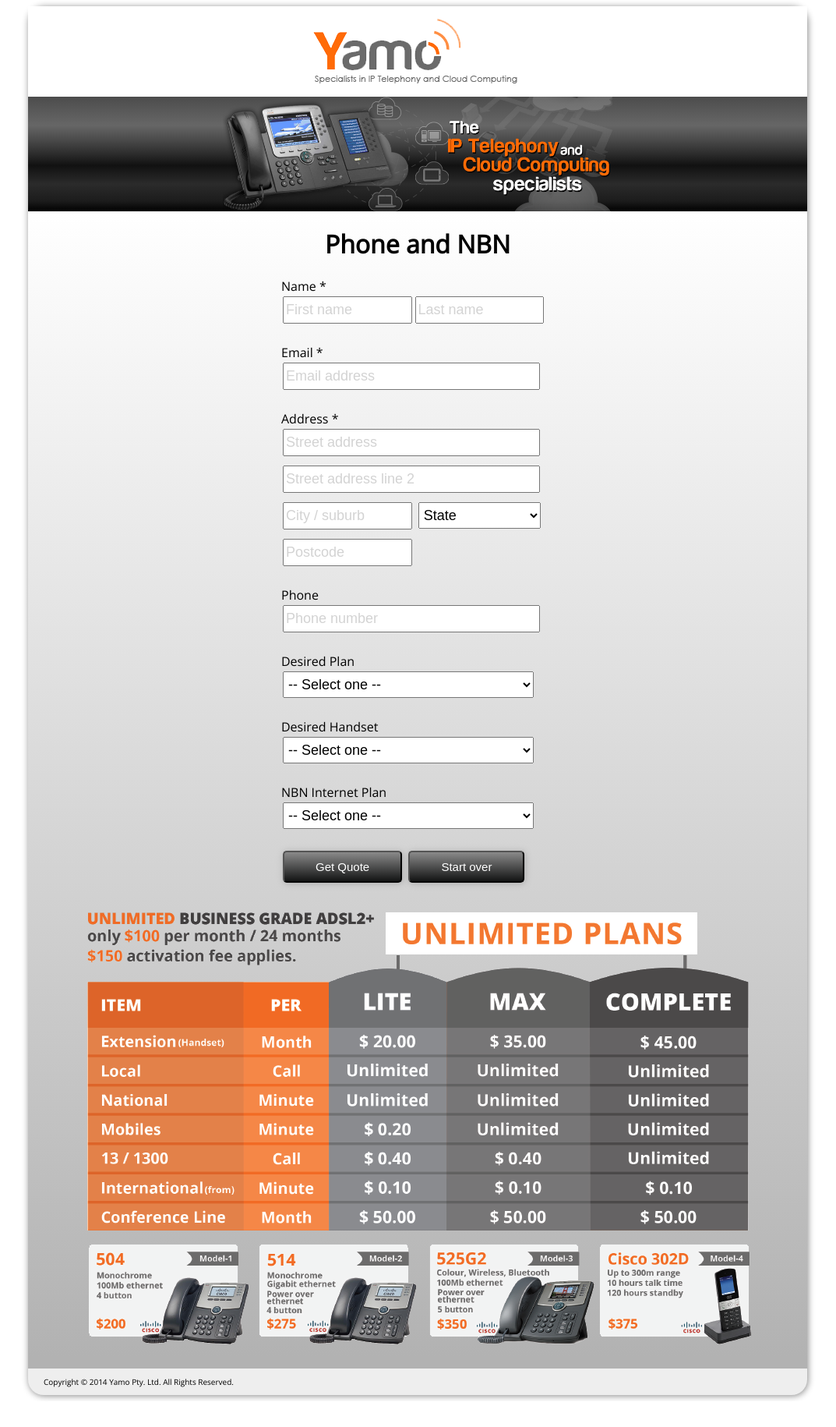
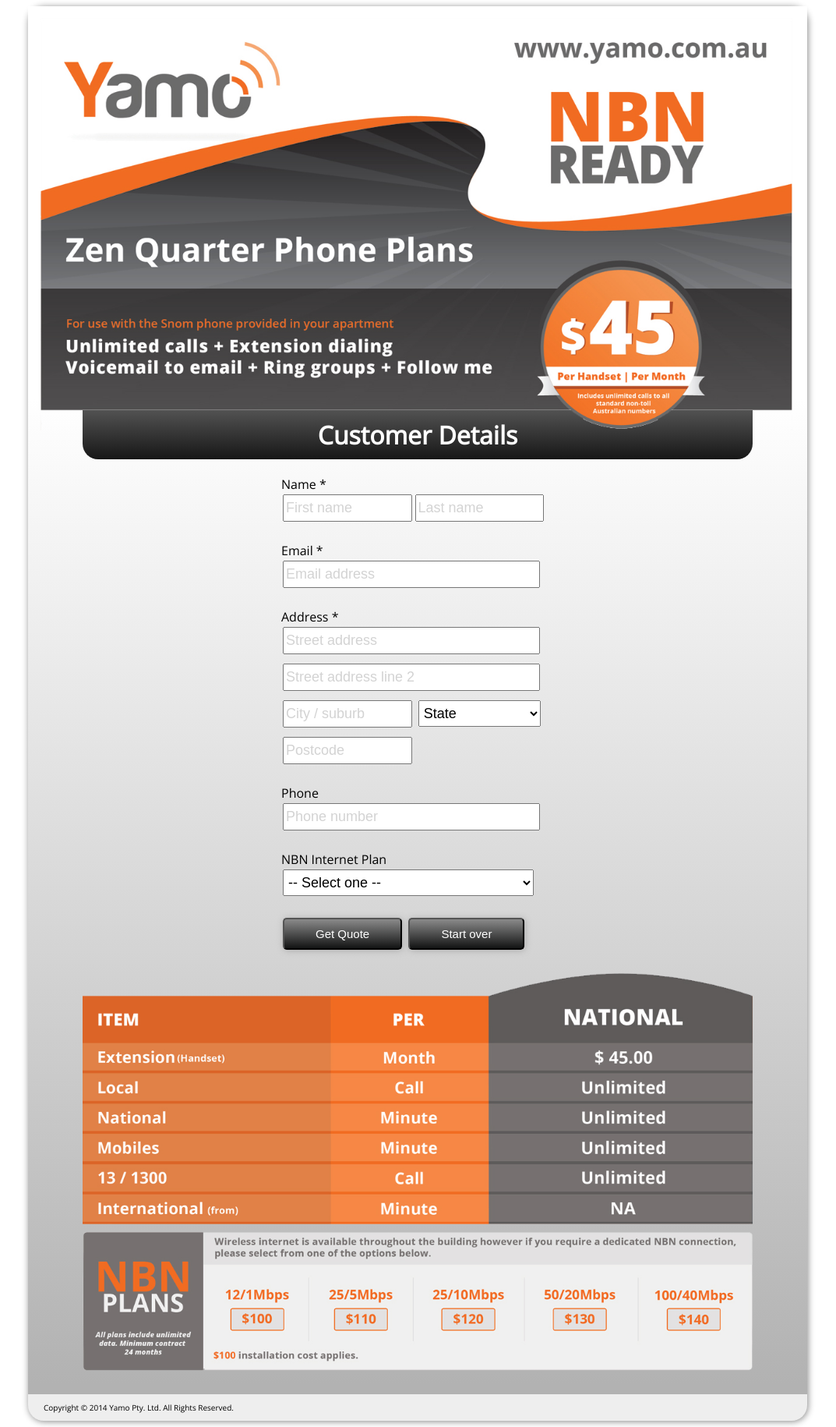
Before and after one commit to Yamo-Au/zenquarter, a PHP site: page / in a window 1280 px wide. Shown: the whole page at 78% size, without its empty margins (104-1177 px from the left). Before the commit the page ends 1795 px from the top, so only its background shows below. Run offline with PHP 8.4, Linux system fonts and the light colour scheme.

Commit message:
Updated products
Product representation changed to match that of Zenquarter brochure.
Altered header.

```diff
--- a/includes/top.php
+++ b/includes/top.php
@@ -1,6 +1,10 @@
-<div class="header">
+<!--<div class="header">
    <img class="logo" alt="Yamo logo" src="images/logo.png" />
 </div>
 <div class="banner-area">
    <img class="banner" src="images/banner.png" />
+</div>-->
+
+<div class="header">
+   <img class="head-image" alt="Yamo logo" src="images/header.png" />
 </div>
--- a/index.php
+++ b/index.php
@@ -9,7 +9,7 @@
          <?php include_once('includes/top.php'); ?>
          <div class="content">
             <div class="user-area">
-            <h1 class="main-heading">Phone and NBN</h1>
+            <h1 class="main-heading">Customer Details</h1>
             <div class="form-wrap">
             <form id="zenform" class="form" action="confirm.php" method="post" onsubmit="return checkForm();">
                <div class="form-container">
@@ -43,27 +43,6 @@
                     <input type="text" class="full required" name="phone" value="Phone number"/>
                   </p>
                   <p>
-                    <label class="desc" for="plan">Desired Plan</label><br />
-                    <select class="full" id="plan" name="plan">
-                      <option value="none">-- Select one --</option>
-                      <option value="lite">Lite - $20/month</option>
-                      <option value="max">Max - $35/month</option>
-                      <option value="complete">Complete - $45/month</option>
-                      <option value="none">Not required</option>
-                    </select>
-                  </p>
-                  <p>
-                    <label class="desc" for="handset">Desired Handset</label><br />
-                    <select class="full" id="handset" name="handset">
-                       <option value="none">-- Select one --</option>
-                       <option value="504">Cisco 504 - $200</option>
-                       <option value="514">Cisco 514 - $275</option>
-                       <option value="525G2">Cisco 525G2 - $350</option>
-                       <option value="302D">Cisco 302D - $375</option>
-                       <option value="none">Not required</option>
-                    </select>
-                  </p>
-                  <p>
                     <label class="desc" for="internet">NBN Internet Plan</label><br />
                     <select class="full" id="internet" name="internet">
                        <option value="none">-- Select one --</option>
@@ -83,8 +62,8 @@
             </div>
 
             </div>
-            <img class="business-voice" alt="Yamo Business Voice" src="images/business-voice.png" />
-            <img class="handsets" alt="Yamo cisco handsets" src="images/phones.png" />
+            <img class="voice" alt="Yamo Phone Plans" src="images/voice.png" />
+            <img class="nbn" alt="Yamo NBN plans" src="images/nbn.png" />
 
          </div>
          <?php include_once('includes/footer.php'); ?>
--- a/styles/style.css
+++ b/styles/style.css
@@ -42,9 +42,11 @@
    margin: auto;
 }
 
-.business-voice {
+.voice, .nbn {
    margin: auto;
    display: block;
+   width: 100%;
+   margin-bottom: 10px;
 }
 
 .logo {
@@ -58,6 +60,23 @@
 .main-heading {
    margin-top: 0px;
    text-align: center;
+   padding: 10px;
+   margin-top: -6px;
+   border-radius: 0 0 20px 20px;
+   color: #fff;
+
+   background-image: -webkit-gradient(
+      linear,
+      left top,
+      left bottom,
+      color-stop(0, #525252),
+      color-stop(1, #171717)
+   );
+   background-image: -o-linear-gradient(bottom, #525252 0%, #171717 100%);
+   background-image: -moz-linear-gradient(bottom, #525252 0%, #171717 100%);
+   background-image: -webkit-linear-gradient(bottom, #525252 0%, #171717 100%);
+   background-image: -ms-linear-gradient(bottom, #525252 0%, #171717 100%);
+   background-image: linear-gradient(to bottom, #525252 0%, #171717 100%);
 }
 
 .content {
@@ -70,6 +89,7 @@
    background: linear-gradient(to bottom,  rgba(255,255,255,1) 0%,rgba(178,178,178,1) 99%); /* W3C */
    filter: progid:DXImageTransform.Microsoft.gradient( startColorstr='#ffffff', endColorstr='#b2b2b2',GradientType=0 ); /* IE6-9 */
    padding: 20px 70px;
+   margin-top: -60px;
 
 }
 
@@ -93,7 +113,7 @@
    -ms-text-justify: distribute-all-lines;
    text-justify: distribute-all-lines;
    background-color: #eee;
-   padding: 20px 10px;
+   padding: 20px 70px;
    margin-top: 15px;
    margin-bottom: 15px;
    box-shadow: 1px 1px 8px #5e5e5e;
@@ -238,9 +258,14 @@
    padding: 20px;
    overflow: auto;
    height: 365px;
+   margin-top: 20px;
 }
 
 .tnc h2 {
    font-size: 16px;
    text-align: left;
 }
+
+.head-image {
+   width: 100%;
+}
```
Also changed, not shown: confirm.php (+11 -75 lines), images/header.png (added), images/nbn.png (added), images/voice.png (added).
